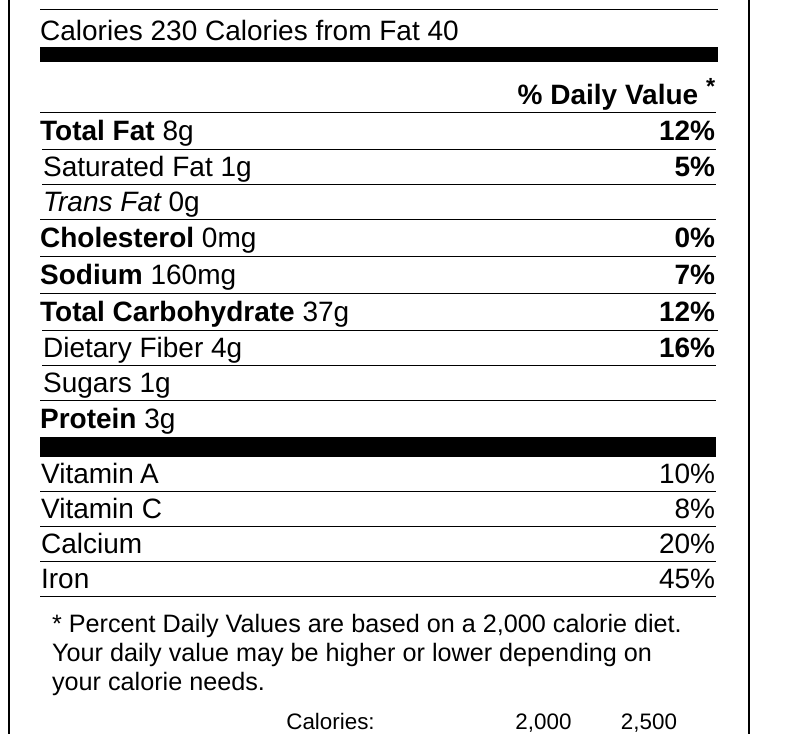
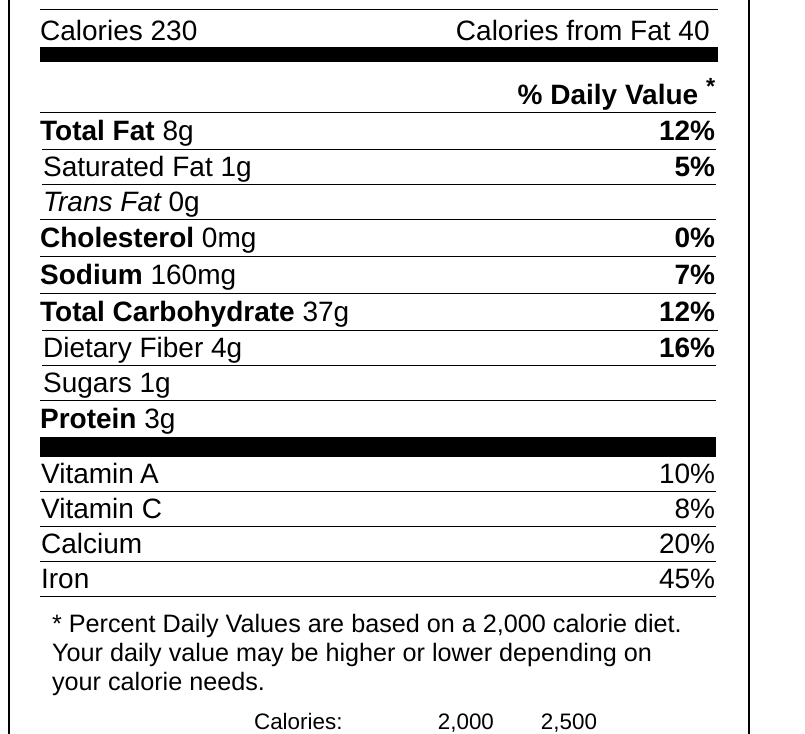
Before and after one commit to The-Marcy-Lab-School/nutrition-facts, a plain HTML site: page fellow-submissions/Paul-Sobers/index.html in a window 1280 px wide. Shown: the part 225-959 px from the top of the page, without its empty margins (0-805 px from the left). Drawn offline with Linux system fonts and the light colour scheme.

Commit message:
Finished

```diff
--- a/fellow-submissions/Paul-Sobers/style.css
+++ b/fellow-submissions/Paul-Sobers/style.css
@@ -47,14 +47,17 @@ header{
     margin-bottom:10px;
 
 }
-section header dl + dt{
-    text-align: right;
+/*section header dl + dt{*/
+/*    text-align: right;*/
+/*}*/
+/*section header dl {*/
+/*    display: inline;*/
+
+/*}*/
+header dl + dl{
+    width:50%;
+    padding-left:37%;
 }
-section header dl {
-    display: inline;
-
-}
-
  dt{
      display: inline;
      text-align: right;
@@ -135,3 +138,8 @@ table + table{
 table + table thead{
     width:37%;
 }
+
+table + table :last-child {
+      padding-right:90px;
+
+}
```
Also changed, not shown: fellow-submissions/Paul-Sobers/index.html (+2 -1 lines).
